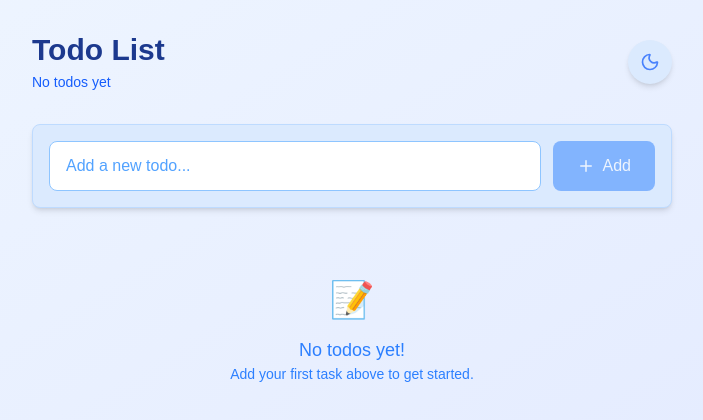
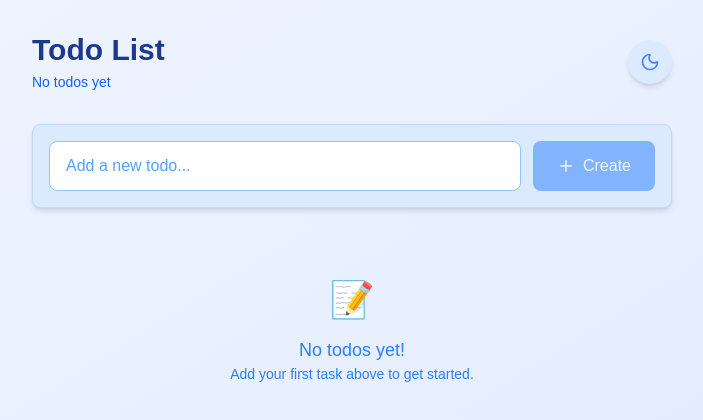
Before and after one commit to ns-test-org/new-web-app-room, a Next.js app in the folder packages/new-web-app-room/: page / in a window 1280 px wide. Shown: the top 420 px of the page, without its empty margins (288-991 px from the left). Built offline with nearby package versions, Linux system fonts and the light colour scheme.

Commit message:
AI chat session: Updated code and files

```diff
--- a/packages/new-web-app-room/src/components/TodoList.tsx
+++ b/packages/new-web-app-room/src/components/TodoList.tsx
@@ -394,7 +394,7 @@ export default function TodoList() {
               className="px-6 py-3 bg-blue-500 text-white rounded-lg hover:bg-blue-600 disabled:opacity-50 disabled:cursor-not-allowed transition-colors duration-200 flex items-center gap-2"
             >
               <Plus size={18} />
-              Add
+              Create
             </button>
           </div>
         </div>
```
